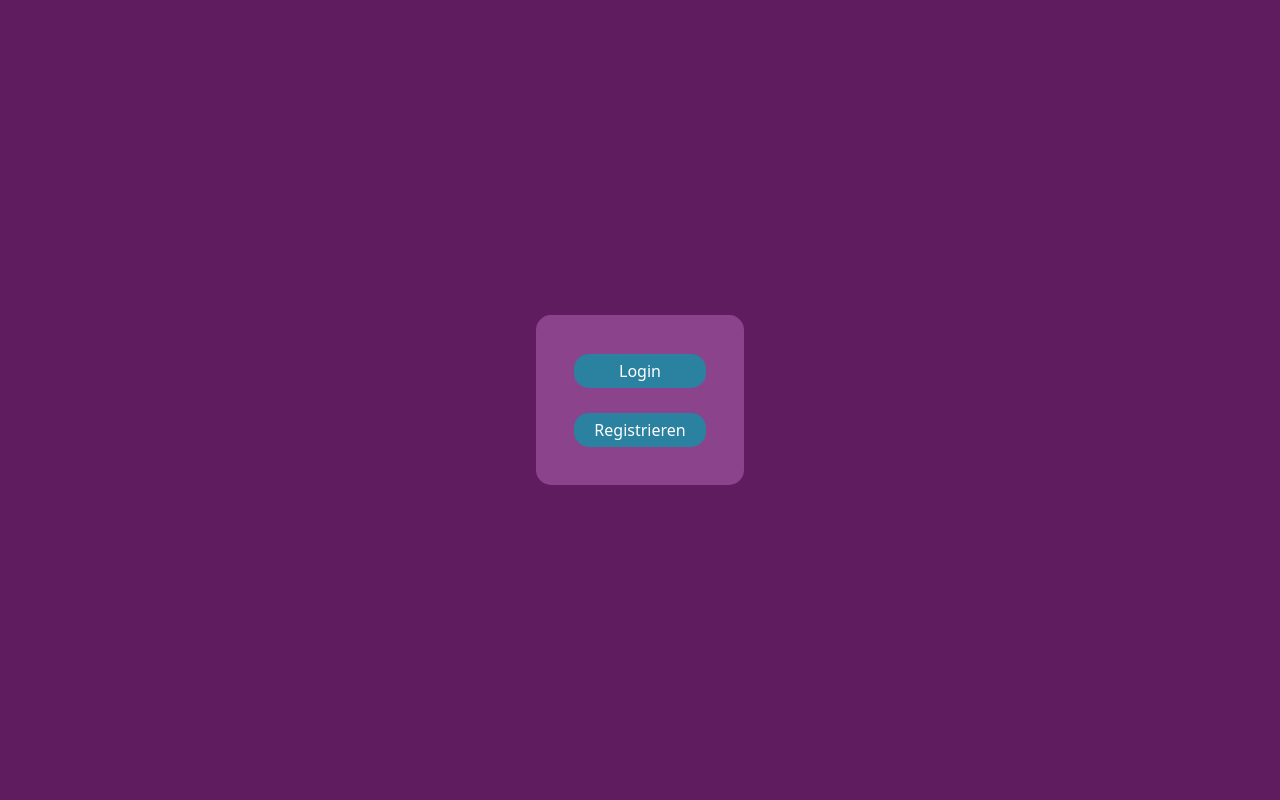
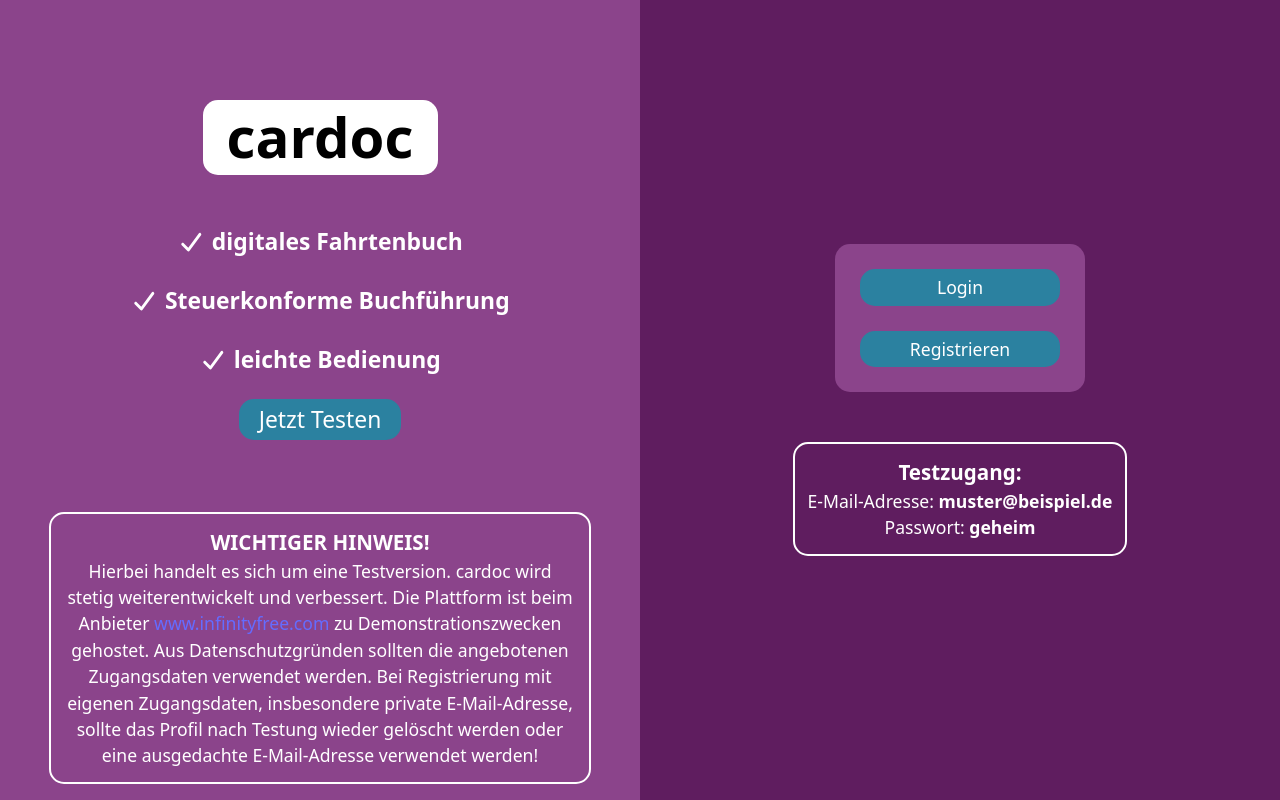
Before and after one commit to willy-1995/cardoc, a React (Vite) app: page / in a window 1280 px wide. Built offline with nearby package versions, Linux system fonts and the light colour scheme.

Commit message:
complete landing

```diff
--- a/src/components/getVehicleTrips.jsx
+++ b/src/components/getVehicleTrips.jsx
@@ -18,7 +18,9 @@ function GetVehicleTrips() {
     const [purpose, setPurpose] = useState("");
     const [trip_type, setTrip_type] = useState("business");
     const [message, setMessage] = useState("");
+    const [cncl_message, setCnclMessage] = useState("");
     const [warning, setWarning] = useState("");
+    const [lastKm, setLastKm] = useState("null");
 
     const dialogRef = useRef(null);
 
@@ -39,15 +41,21 @@ function GetVehicleTrips() {
         const resTrips = await fetch(`http://localhost/cardoc/backend/trips.php?vehicle_id=${id}`, {
             headers: { Authorization: `Bearer ${token}` }
         });
+
         const tripsData = await resTrips.json();
-        setTrips(tripsData);
+
+        if (tripsData.status === "success") {
+            setTrips(tripsData.trips);     //  Array
+            setLastKm(tripsData.last_km);  // int or null
+        } else {
+            setTrips([]);
+            setLastKm(null);
+        }
     };
 
     useEffect(() => {
         fetchVehicle();
     }, [id]);
-
-
 
     if (!vehicle) return <div>Lade Fahrzeug…</div>;
 
@@ -56,12 +64,11 @@ function GetVehicleTrips() {
     //show dialog
     const openDialog = () => {
         console.log("OPEN DIALOG");  // Debug
-        if (trips.length > 0) {
-            setStart_km(trips[0].end_km);
-        } else {
-            setStart_km(""); // first vehicle, no trips
-        }
-        if (dialogRef.current) dialogRef.current.showModal();
+        setStart_km(Number(lastKm) || 0);
+        setEnd_km("");
+        setWarning("");
+        dialogRef.current?.showModal();
+        console.log("lastKm opening dialog:", lastKm); //DEBUG
     };
 
     // close dialog
@@ -154,7 +161,7 @@ function GetVehicleTrips() {
             const token = localStorage.getItem("token");
 
             const response = await fetch(
-                "http://localhost/cardoc/backend/trips.php",
+                "http://localhost/cardoc/backend/cancel_trip.php",
                 {
                     method: "POST",
                     headers: {
@@ -164,6 +171,7 @@ function GetVehicleTrips() {
                     body: JSON.stringify({
                         action: "cancel",
                         trip_id: tripId,
+                        vehicle_id: vehicle.id,
                     }),
                 }
             );
@@ -171,12 +179,13 @@ function GetVehicleTrips() {
             const result = await response.json();
 
             if (result.status === "success") {
-                // update ui
-                setTrips(prev =>
-                    prev.map(t =>
-                        t.id === tripId ? { ...t, canceled: 1 } : t
-                    )
-                );
+
+                await fetchVehicle();
+                setCnclMessage(result.cncl_message);
+                setTimeout(() => {
+                    setCnclMessage("");
+                }, 3000);
+
             } else {
                 alert(result.message || "Fehler beim Stornieren");
             }
@@ -199,6 +208,7 @@ function GetVehicleTrips() {
                     <button id="addTrip-button" onClick={openDialog}>Fahrt hinzüfügen</button>
                 </div>
                 <div id="msg-trips" className="msg-div">
+                    {cncl_message}
                     {message}
                 </div>
                 {/*DIALOG FOR TRIP */}
@@ -211,15 +221,22 @@ function GetVehicleTrips() {
                         <input placeholder="Fahrer" value={driver} onChange={e => setDriver(e.target.value)} required />
                         <input type="datetime-local" value={start_time} onChange={e => setStart_time(e.target.value)} required />
                         <input type="datetime-local" value={end_time} onChange={e => setEnd_time(e.target.value)} required />
-                        <input placeholder="Start km" value={start_km} onChange={e => setStart_km(e.target.value)} required />
+                        <input placeholder="Start km" value={start_km} onChange={e => setStart_km(e.target.value)} readOnly />
                         <input placeholder="End km" value={end_km} onChange={e => setEnd_km(e.target.value)} required />
-                        <input type="text" value={start_km && end_km
-                            ? Number(end_km) - Number(start_km)
-                            : ""} disabled />
+                        <input
+                            type="text"
+                            value={
+                                start_km !== "" && end_km !== ""
+                                    ? Number(end_km) - Number(start_km)
+                                    : ""
+                            }
+                            disabled
+                        />
                         <input placeholder="Startort" value={start_location} onChange={e => setStart_location(e.target.value)} required />
                         <input placeholder="Zielort" value={end_location} onChange={e => setEnd_location(e.target.value)} required />
                         <input placeholder="Zweck" value={purpose} onChange={e => setPurpose(e.target.value)} required />
-                        <select name="trip_type" required>
+                        <select name="trip_type" value={trip_type}
+                            onChange={e => setTrip_type(e.target.value)} required>
                             <option value="business">Geschäftlich</option>
                             <option value="private">Privat</option>
                             <option value="commute">Pendeln</option>
@@ -251,11 +268,17 @@ function GetVehicleTrips() {
                                     <th>Art</th>
                                     <th>Fahrer</th>
                                     <th>erstellt am</th>
+                                    <th className="cancel_column">Storniert am</th>
+                                    <th className="cancel_column">Stoniert durch</th>
                                 </tr>
                             </thead>
                             <tbody>
                                 {trips.map(trip => (
-                                    <tr key={trip.id} onClick={() => cancelTrip(trip.id)}>
+                                    <tr
+                                        key={trip.id}
+                                        onClick={() => !trip.canceled && cancelTrip(trip.id)}
+                                        className={trip.canceled ? "trip-canceled" : ""}
+                                    >
                                         <td data-label="Startzeit">{trip.start_time}</td>
                                         <td data-label="Endzeit">{trip.end_time}</td>
                                         <td data-label="Startpunkt">{trip.start_location}</td>
@@ -267,6 +290,8 @@ function GetVehicleTrips() {
                                         <td data-label="Art">{trip.trip_type}</td>
                                         <td data-label="Fahrer">{trip.driver}</td>
                                         <td data-label="erstellt am">{trip.created_at}</td>
+                                        <td data-label="Storniert am" className="cancel_column">{trip.canceled_at || "-"}</td>
+                                        <td data-label="Storniert durch" className="cancel_column">{trip.canceled_by || "-"}</td>
 
 
                                     </tr>
--- a/src/components/sites/landing.jsx
+++ b/src/components/sites/landing.jsx
@@ -2,10 +2,30 @@ import React from "react";
 import { Link } from "react-router-dom";
 import "./style_main.css";
 import "./style_landing.css";
+import { FontAwesomeIcon } from "@fortawesome/react-fontawesome";
+import {faCheck} from '@fortawesome/free-solid-svg-icons';
 
 function Landing() {
     return (
-        <div className="body-div">
+        <div className="body-div landing-div">
+            <div className="body-sub" id="preview-div">
+                <h1>cardoc</h1>
+                <ul>
+                    <li> <FontAwesomeIcon icon={faCheck} /> digitales Fahrtenbuch</li>
+                    <li> <FontAwesomeIcon icon={faCheck} /> Steuerkonforme Buchführung</li>
+                    <li> <FontAwesomeIcon icon={faCheck} /> leichte Bedienung</li>
+                    <li> <a href="#access-div" className="button">Jetzt Testen</a></li>
+                </ul>
+                <div id="info-div" className="user-info-div">
+                    <h3>WICHTIGER HINWEIS!</h3>
+                    <p>Hierbei handelt es sich um eine Testversion. cardoc wird stetig weiterentwickelt und verbessert.
+                        Die Plattform ist beim Anbieter  <a href="https://www.infinityfree.com/">www.infinityfree.com</a> zu Demonstrationszwecken gehostet.
+                        Aus Datenschutzgründen sollten die angebotenen Zugangsdaten verwendet werden. Bei Registrierung mit eigenen Zugangsdaten, insbesondere
+                        private E-Mail-Adresse, sollte das Profil nach Testung wieder gelöscht werden oder eine ausgedachte E-Mail-Adresse verwendet werden!
+                    </p>
+                </div>
+            </div>
+            <div className="body-sub" id="access-div">
                 <div className="main-div" id="user-access-div">
                     <Link to={"/login"} className="link">
                         Login
@@ -14,6 +34,15 @@ function Landing() {
                         Registrieren
                     </Link>
                 </div>
+                <div id="login-data-div" className="user-info-div">
+                    <h3>Testzugang:</h3>
+                    <p>E-Mail-Adresse: <b>muster@beispiel.de</b></p>
+                    <p>Passwort: <b>geheim</b></p>
+
+                </div>
+            </div>
+
+
 
         </div>
     )
--- a/src/components/sites/style_landing.css
+++ b/src/components/sites/style_landing.css
@@ -5,16 +5,100 @@
     --button-color: rgb(43, 129, 160);
 }
 
-.body-div {
+.landing-div {
     display: flex;
     align-items: center;
     justify-content: center;
+}
+
+.body-sub{
+    flex: 1;
+    height: 100vh;
+    display: flex;
     flex-direction: column;
+}
+
+#preview-div{
+    background-color: var(--maindiv-color);
+    flex-direction: column;
+}
+
+#preview-div h1{
+    width: 30%;
+    min-width: 235px;
+    color: black;
+    background-color: white;
+    text-align: center;
+    border-radius: 15px;
+    display: flex;
+    align-items: center;
+    justify-content: center;
+    margin: 0 auto;
+    margin-top: 100px;
+    padding: 1% 0;
+}
+
+ul{
+    margin: 0 auto;
+    margin-top: 50px;
+    display: flex;
+    flex-direction: column;
+}
+
+ul li{
+    font-size: 1.3rem;
+    font-weight: 600;
+    list-style: none;
+    margin: 0 auto;
+    margin-bottom: 25px;
+    text-align: center;
+}
+
+#access-div{
+    display: flex;
+    align-items: center;
+    justify-content: center;
+}
+
+#user-access-div{
+    width: 20%;
+    min-width: 200px;
+    padding: 25px;
+}
+
+.user-info-div{
+    border-radius: 15px;
+    border: 2px solid white;
+    padding: 2%;
+    margin-top: 50px;
+}
+
+.user-info-div h3{
+    text-align: center;
+}
+
+.user-info-div p {
+    text-align: center;
+}
+
+#info-div{
+    max-width: 80%;
+    margin: 0 auto;
+    margin-top: 50px;
 }
 
 
 /*=====RESPONSIVE=====*/
+@media(max-width: 500px){
+
+}
 
 @media(max-width: 800px){
+    .landing-div{
+        flex-direction: column;
+    }
 
+    .body-sub{
+        padding: 50px;
+    }
 }
--- a/src/components/sites/style_login.css
+++ b/src/components/sites/style_login.css
@@ -1,3 +1,5 @@
+
+
 #msg-login{
     color: white;
     margin-top: 20px;
--- a/src/components/sites/style_main.css
+++ b/src/components/sites/style_main.css
@@ -12,6 +12,8 @@
 
 html {
     background-color: var(--background-color);
+    font-size: 1.1rem;
+    scroll-behavior: smooth;
 }
 
 .body-div {
--- a/src/components/sites/style_trips.css
+++ b/src/components/sites/style_trips.css
@@ -46,6 +46,12 @@ tbody tr td {
 
 tr{
   cursor: pointer;
+}
+
+.trip-canceled {
+    background-color: #f0f0f0 !important; /* Hintergrund hellgrau */
+    color: #c13232;
+    pointer-events: none;
 }
 
 @media(max-width: 1000px) {
```
Also changed, not shown: 2 other files (tests, documents, lock files or other folders). Lines whose indentation alone changed are shown as unchanged.
